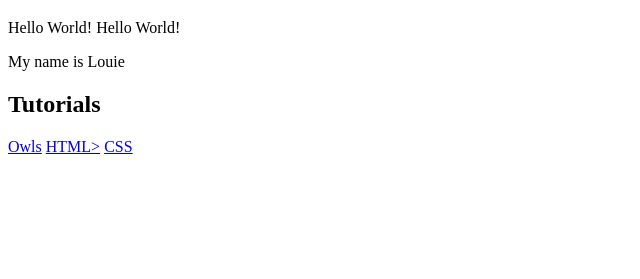
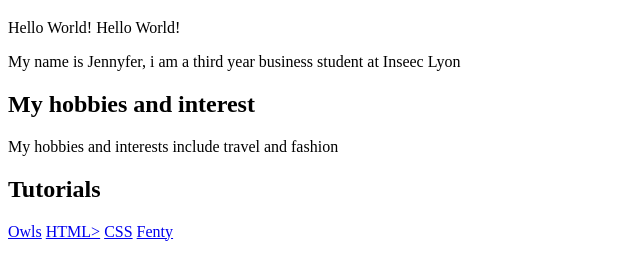
Before and after one commit to JENNYnlo1234/JENNYnlo1234.github.io, a plain HTML site: page index.html in a window 1280 px wide. Shown: the part 61-340 px from the top of the page, without its empty margins (0-640 px from the left). Drawn offline with Linux system fonts and the light colour scheme.

Commit message:
Add files via upload

```diff
--- a/index.html
+++ b/index.html
@@ -9,12 +9,17 @@
 
     <p>Hello World! Hello World!</p>
 
-    <p>My name is Louie</p>
+    <p>My name is Jennyfer, i am a third year business student at Inseec Lyon</p>
+
+    <h2>My hobbies and interest </h2>
+
+    <p>My hobbies and interests include travel and fashion</p>
 
     <h2>Tutorials</h2>
 
-    <a href="owls.html">Owls</a>
+   <a href="owls.html">Owls</a>
    <a href="https://codepen.io/jennynlo1234/pen/eYYaKrG?editors=1000">HTML></a>
-    <a href="https://codepen.io/jennynlo1234/pen/eYYaKrG?editors=1100">CSS</a>
+   <a href="https://codepen.io/jennynlo1234/pen/eYYaKrG?editors=1100">CSS</a>
+   <a href="https://codepen.io/jennynlo1234/pen/JjoXjXQ">Fenty</a>
   </body>
 </html>
```
